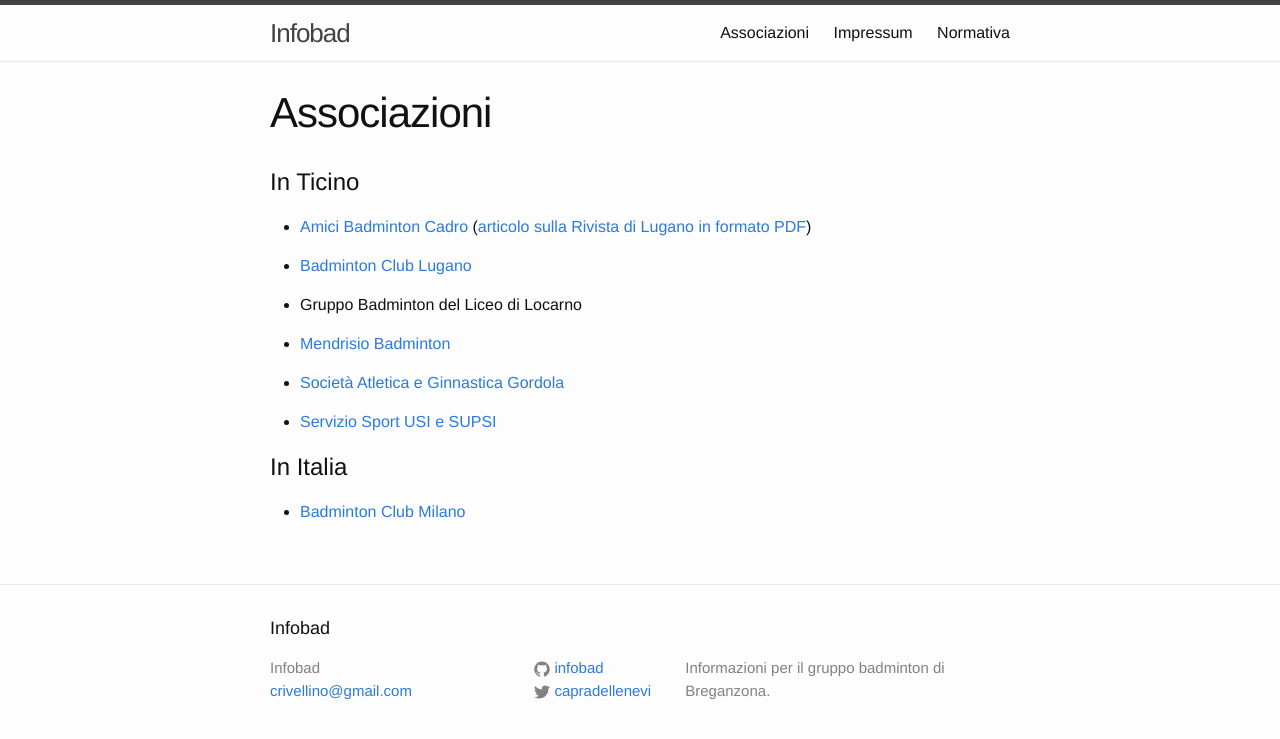
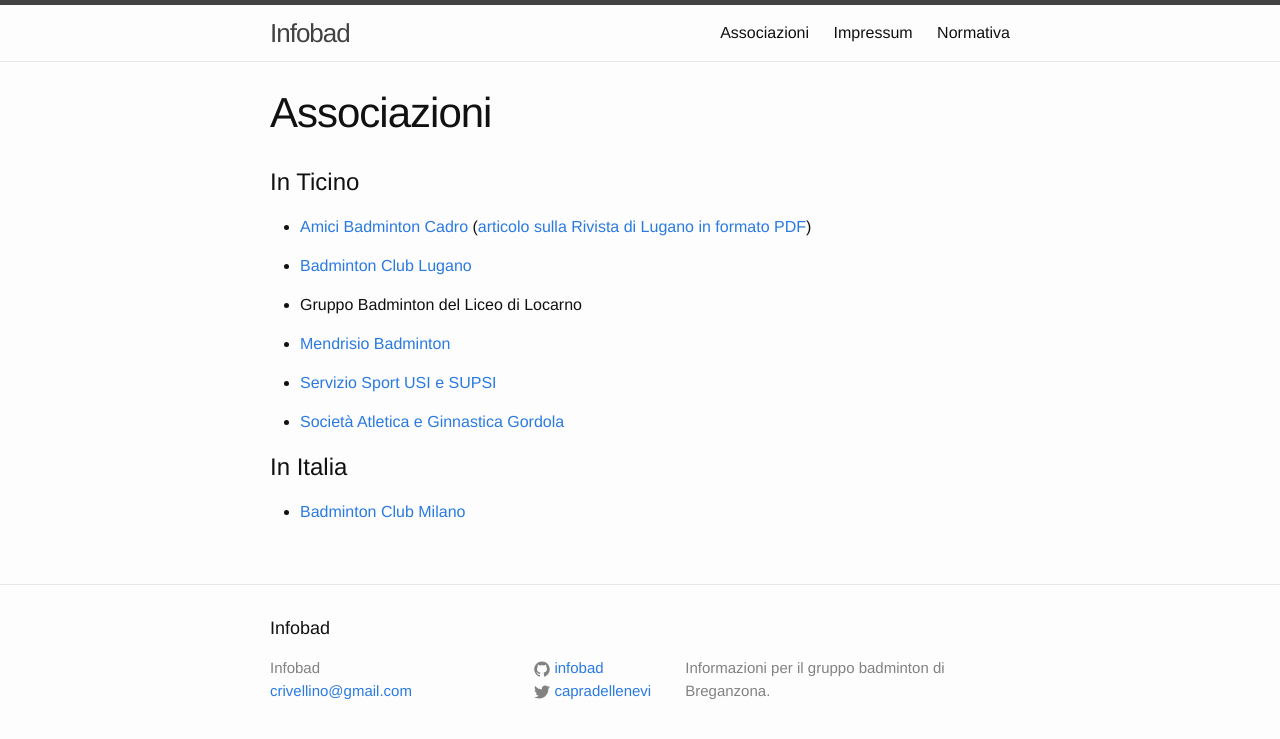
Before and after one commit to infobad/infobad.github.io, a Jekyll site: the page built from clubs.md, in a window 1280 px wide. Shown: the top 739 px of the page. Built offline with Jekyll 4.4.1, drawn with Linux system fonts in a browser that asks for light colours.

```diff
--- a/clubs.md
+++ b/clubs.md
@@ -20,9 +20,9 @@ permalink: /clubs/
 
 * [Mendrisio Badminton][mb]
 
+* [Servizio Sport USI e SUPSI][ssu]
+
 * [Società Atletica e Ginnastica Gordola][sag]
-
-* [Servizio Sport USI e SUPSI][ssu]
 
 # In Italia #
 
```
